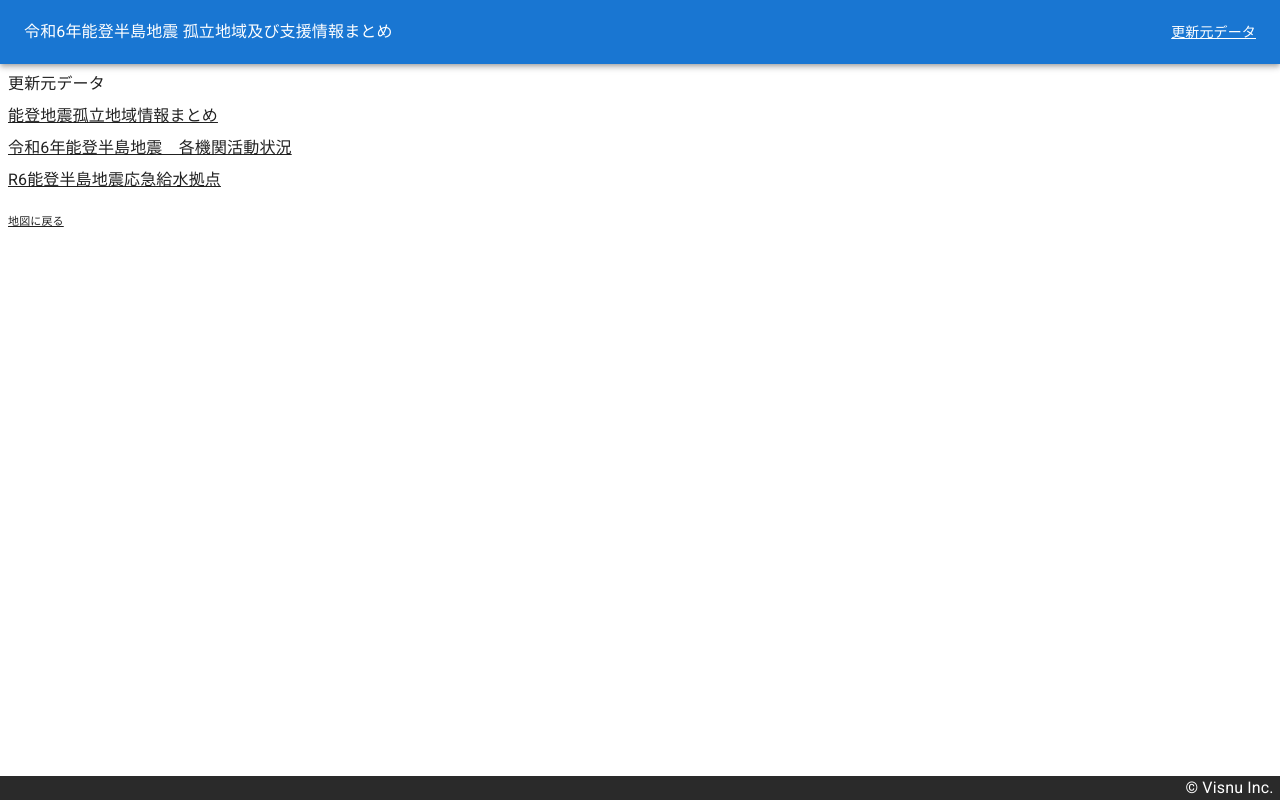
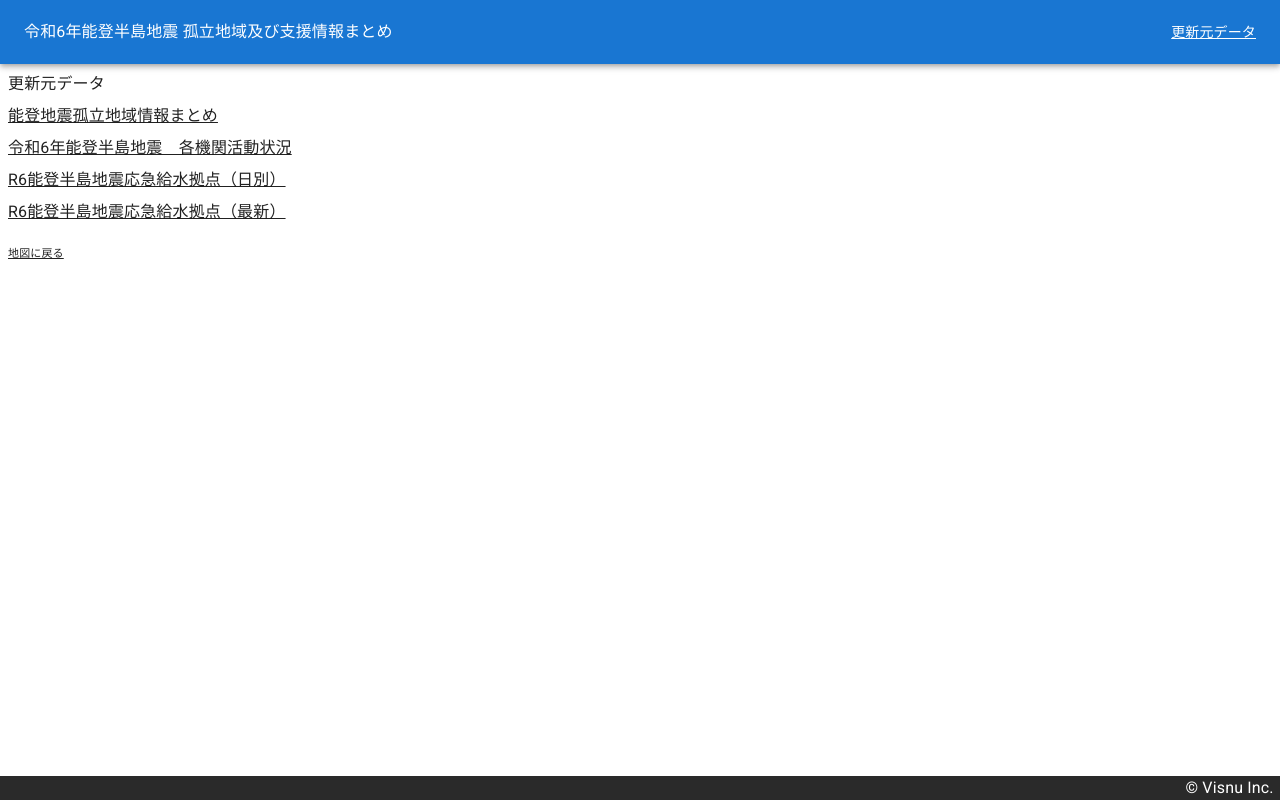
Before and after one commit to Visnu-Inc/noto-earthquake-map, a React (Create React App) app in the folder packages/client/: page /data in a window 1280 px wide. Built offline with nearby package versions, Linux system fonts and the light colour scheme; no server answers.

Commit message:
update link

```diff
--- a/packages/client/src/components/pages/Data/index.tsx
+++ b/packages/client/src/components/pages/Data/index.tsx
@@ -31,7 +31,16 @@ export default function Data() {
             href="https://www.google.com/maps/d/u/0/viewer?mid=17UWU-Rmje_Ul31o7w4fQlbgF3NN-954&ll=36.94456041479502%2C137.06082638258303&z=10"
             target="_blank"
           >
-            R6能登半島地震応急給水拠点
+            R6能登半島地震応急給水拠点（日別）
+          </MuiLink>
+        </Box>
+        <Box sx={{ mt: 1 }}>
+          <MuiLink
+            color="inherit"
+            href="https://www.google.com/maps/d/u/0/viewer?fbclid=IwAR2YMn-qVvwSYGqXHK7k16OdcPLKOL6nbhwFF6TfnhSKcK1l6cNJLqC-v5c&mid=1daKlXPEULq91w-PUMHZ9KSfwZTMRQxU&ll=34.88624511297351%2C138.58368814941406&z=10"
+            target="_blank"
+          >
+            R6能登半島地震応急給水拠点（最新）
           </MuiLink>
         </Box>
         <Box sx={{ mt: 2 }}>
```
